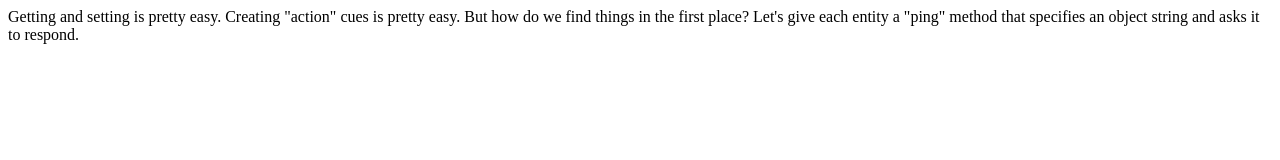
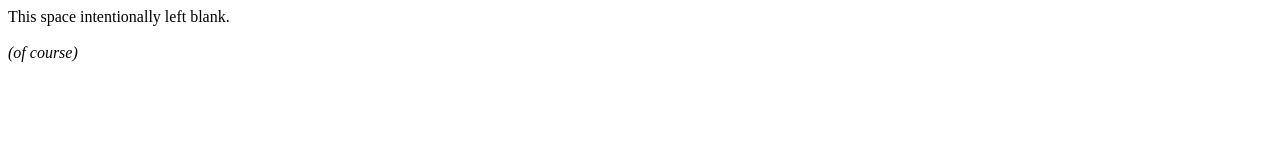
Before and after one commit to thomaswilburn/Grue, a plain HTML site: page index.html in a window 1280 px wide. Drawn offline with Linux system fonts and the light colour scheme.

Commit message:
Updated the test page

```diff
--- a/index.html
+++ b/index.html
@@ -1,12 +1,13 @@
 <!doctype html>
 <html>
 <head>
-  <title>IF Utils</title>
+  <title>Grue Test Page</title>
   <meta charset=utf8>
+  This space intentionally left blank.
+  <br><br>
+  <i>(of course)</i>
 </head>
 <body>
-  Getting and setting is pretty easy. Creating "action" cues is pretty easy. But how do we find things in the first place?
-  Let's give each entity a "ping" method that specifies an object string and asks it to respond.
   <script src="World.js"></script>
   <script src="test.js"></script>
 </body>
```
